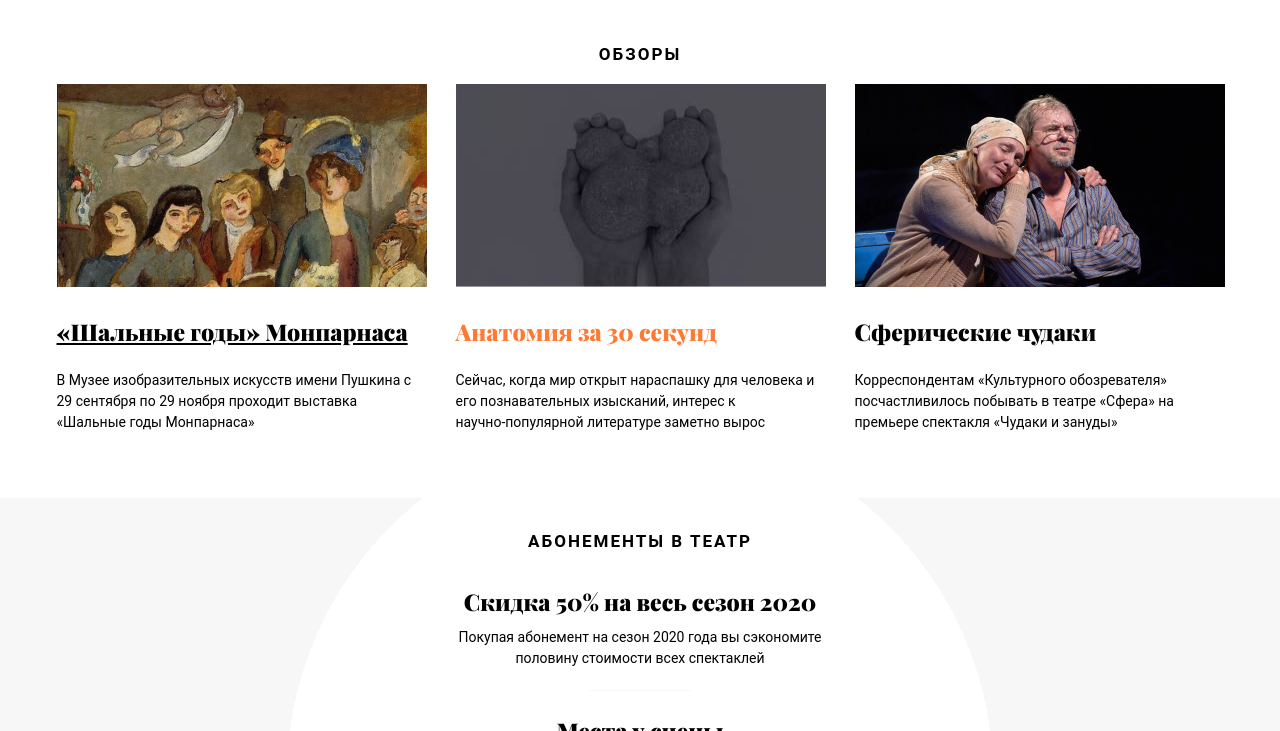
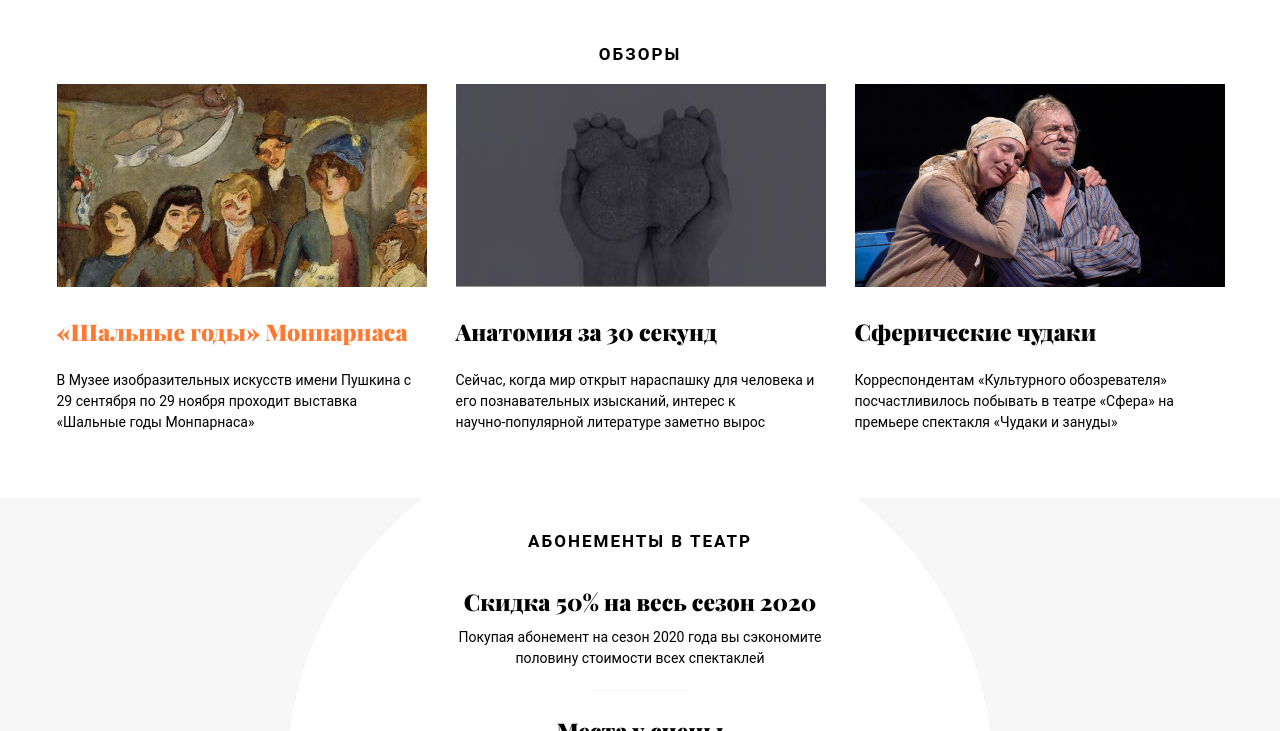
Before and after one commit to RinnnnSh/CultureNews, a plain HTML site: page index.htm in a window 1280 px wide. In both pictures the pointer is over the element "«Шальные годы» Монпарнаса". Shown: the part 663-1394 px from the top of the page. Drawn offline with Linux system fonts and the light colour scheme.

Commit message:
chaged colors of headlings

```diff
--- a/style.css
+++ b/style.css
@@ -277,10 +277,9 @@ text-transform: uppercase;
   line-height: 31px;
 }
 .reviews h3:hover {
-  text-decoration: underline;
-}
-.reviews-list li:nth-child(2) h3 {
+  text-decoration: none;
   color: #FF7931;
+  transition: all 0.1s linear;
 }
 .reviews-list {
   display: flex;
```
